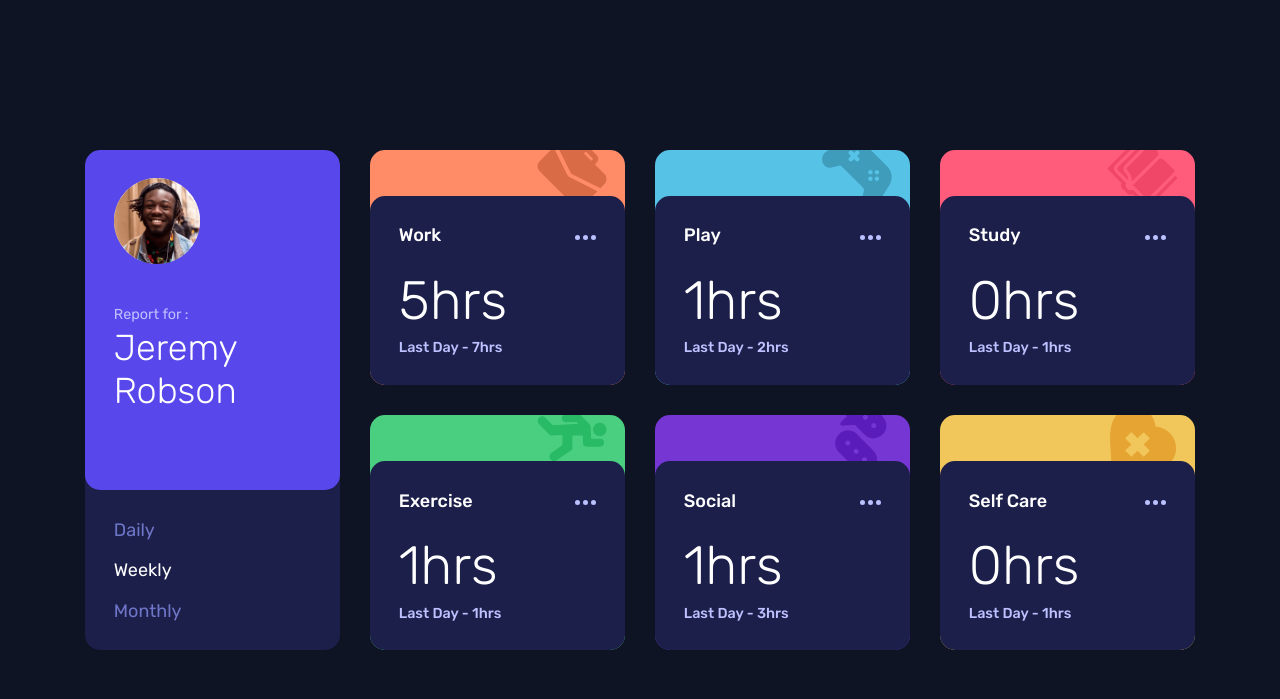
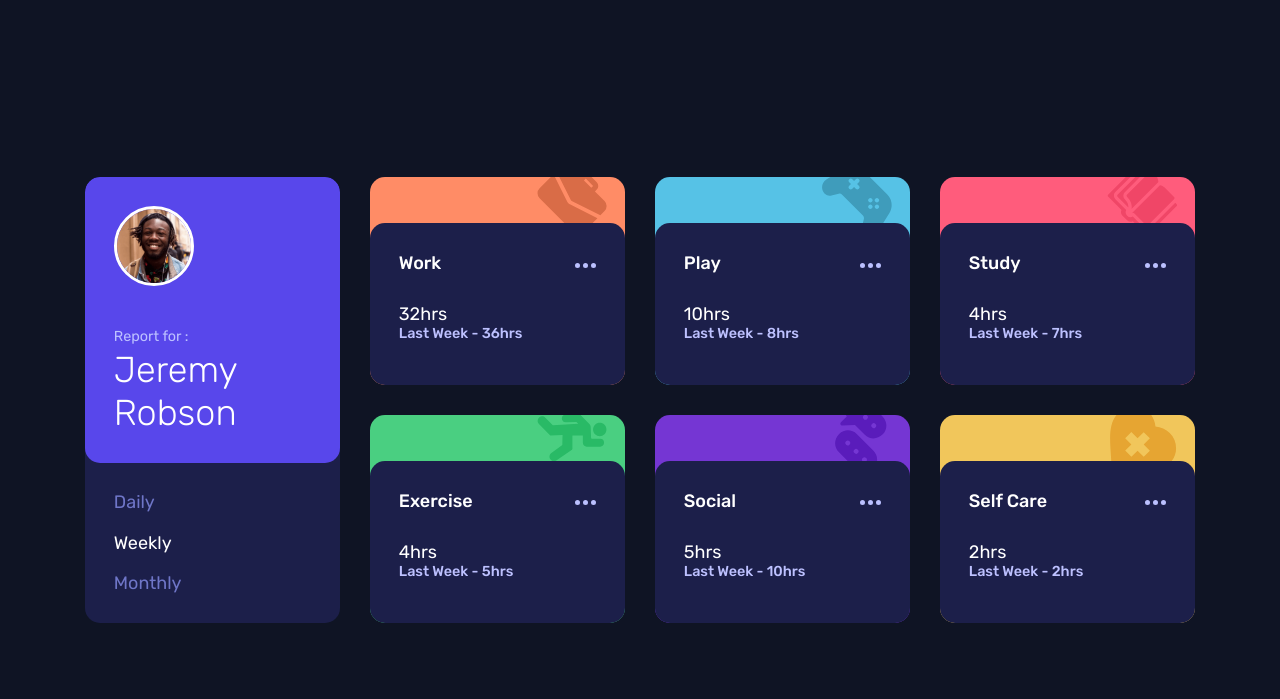
Before and after one commit to cholis04/Time-Tracking-Dashboard, a Gatsby site: page / in a window 1280 px wide. Built offline with nearby package versions, Linux system fonts and the light colour scheme; Gatsby itself is replaced by a stand-in of ours.

Commit message:
Refactoring Main Component and Activated Selection Time Frames

```diff
--- /dev/null
+++ b/src/Components/Cover/index.js
@@ -0,0 +1,35 @@
+import React from 'react';
+
+import styled from 'styled-components';
+
+import ProfilePhoto from '../ProfilePhoto';
+
+const CoverStyled = styled.div`
+  width: 100%;
+  padding: 1.6em;
+  border-radius: 15px;
+  background-color: hsl(246, 80%, 60%);
+`;
+
+const TextCover = styled.p`
+  margin-top: 2.6rem;
+  margin-bottom: 0.2rem;
+  color: hsl(236, 100%, 87%);
+  font-size: 0.8em;
+`;
+
+const NameCover = styled.h1`
+  font-weight: 300;
+`;
+
+function Cover() {
+  return (
+    <CoverStyled>
+      <ProfilePhoto />
+      <TextCover>Report for :</TextCover>
+      <NameCover>Jeremy Robson</NameCover>
+    </CoverStyled>
+  );
+}
+
+export default Cover;
--- /dev/null
+++ b/src/Components/Item/index.js
@@ -0,0 +1,51 @@
+import React from 'react';
+
+import {
+  Content,
+  HeadContent,
+  Item,
+  ContentTitle,
+  Info,
+  TextInfo,
+} from '../../element/boxGrid';
+
+import ButtonOptions from '../ButtonOptions';
+import Thumbnail from '../Thumbnail';
+
+function ItemList({ activity, time }) {
+  const { color, icon, title, timeframes } = activity;
+
+  const selectTime = (time) => {
+    switch (time) {
+      case 'daily':
+        return 'Day';
+      case 'weekly':
+        return 'Week';
+      case 'monthly':
+        return 'Month';
+      default:
+        return 'Day';
+    }
+  };
+
+  return (
+    <Item backgroundColor={color}>
+      <Thumbnail src={icon} />
+      <Content>
+        <HeadContent>
+          <ContentTitle>{title}</ContentTitle>
+          <ButtonOptions />
+        </HeadContent>
+        <Info>
+          <TextInfo heading={true} />
+          {timeframes[time].current}hrs
+          <TextInfo>
+            Last {selectTime(time)} - {timeframes[time].previous}hrs
+          </TextInfo>
+        </Info>
+      </Content>
+    </Item>
+  );
+}
+
+export default ItemList;
--- a/src/Components/Main/index.js
+++ b/src/Components/Main/index.js
@@ -1,30 +1,23 @@
-import React from 'react';
+import React, { useState, useEffect } from 'react';
 
 import { useStaticQuery, graphql } from 'gatsby';
 
 import {
   Box,
-  Content,
-  ContentTitle,
-  Cover,
-  HeadContent,
-  Info,
   InputRadio,
-  Item,
   ItemHead,
   Label,
   LabelText,
-  NameCover,
   SelectForm,
-  TextCover,
-  TextInfo,
-} from './styledMain';
+} from '../../element/boxGrid';
 
-import Thumbnail from '../Thumbnail';
-import ButtonOptions from '../ButtonOptions';
-import ProfilePhoto from '../ProfilePhoto';
+import ItemList from '../Item';
+import Cover from '../Cover';
 
 function Main() {
+  const [time, setTime] = useState('weekly');
+  const [disabled, setDisabled] = useState(true);
+
   const staticQuery = useStaticQuery(graphql`
     query TimeFrames {
       allDataJson {
@@ -53,109 +46,62 @@ function Main() {
     }
   `);
 
-  console.log(staticQuery.allDataJson.edges);
+  const dataActivities = staticQuery.allDataJson.edges;
+
+  useEffect(() => {
+    const loading = setTimeout(() => {
+      setDisabled(false);
+    }, 1000);
+    return () => clearTimeout(loading);
+  }, [time]);
+
+  const handleChange = (e) => {
+    setTime(e.target.value);
+    setDisabled(true);
+  };
 
   return (
     <Box>
       <ItemHead>
-        <Cover>
-          <ProfilePhoto />
-          <TextCover>Report for :</TextCover>
-          <NameCover>Jeremy Robson</NameCover>
-        </Cover>
-        <SelectForm name='select-time'>
+        <Cover />
+        <SelectForm name='select-time' aria-busy={disabled}>
           <Label htmlFor='daily'>
-            <InputRadio name='time' id='daily' />
+            <InputRadio
+              name='time'
+              id='daily'
+              onChange={handleChange}
+              value='daily'
+              disabled={disabled}
+            />
             <LabelText>Daily</LabelText>
           </Label>
           <Label htmlFor='weekly'>
-            <InputRadio name='time' id='weekly' defaultChecked />
+            <InputRadio
+              name='time'
+              id='weekly'
+              defaultChecked
+              onChange={handleChange}
+              value='weekly'
+              disabled={disabled}
+            />
             <LabelText>Weekly</LabelText>
           </Label>
           <Label htmlFor='monthly'>
-            <InputRadio name='time' id='monthly' />
+            <InputRadio
+              name='time'
+              id='monthly'
+              onChange={handleChange}
+              value='monthly'
+              disabled={disabled}
+            />
             <LabelText>Monthly</LabelText>
           </Label>
         </SelectForm>
       </ItemHead>
-      <Item backgroundColor='hsl(15, 100%, 70%)'>
-        <Thumbnail src='icon-work' />
-        <Content>
-          <HeadContent>
-            <ContentTitle>Work</ContentTitle>
-            <ButtonOptions />
-          </HeadContent>
-          <Info>
-            <TextInfo heading={true}>5hrs</TextInfo>
-            <TextInfo>Last Day - 7hrs</TextInfo>
-          </Info>
-        </Content>
-      </Item>
-      <Item backgroundColor='hsl(195, 74%, 62%)'>
-        <Thumbnail src='icon-play' />
-        <Content>
-          <HeadContent>
-            <ContentTitle>Play</ContentTitle>
-            <ButtonOptions />
-          </HeadContent>
-          <Info>
-            <TextInfo heading={true}>1hrs</TextInfo>
-            <TextInfo>Last Day - 2hrs</TextInfo>
-          </Info>
-        </Content>
-      </Item>
-      <Item backgroundColor='hsl(348, 100%, 68%)'>
-        <Thumbnail src='icon-study' />
-        <Content>
-          <HeadContent>
-            <ContentTitle>Study</ContentTitle>
-            <ButtonOptions />
-          </HeadContent>
-          <Info>
-            <TextInfo heading={true}>0hrs</TextInfo>
-            <TextInfo>Last Day - 1hrs</TextInfo>
-          </Info>
-        </Content>
-      </Item>
-      <Item backgroundColor='hsl(145, 58%, 55%)'>
-        <Thumbnail src='icon-exercise' />
-        <Content>
-          <HeadContent>
-            <ContentTitle>Exercise</ContentTitle>
-            <ButtonOptions />
-          </HeadContent>
-          <Info>
-            <TextInfo heading={true}>1hrs</TextInfo>
-            <TextInfo>Last Day - 1hrs</TextInfo>
-          </Info>
-        </Content>
-      </Item>
-      <Item backgroundColor='hsl(264, 64%, 52%)'>
-        <Thumbnail src='icon-social' />
-        <Content>
-          <HeadContent>
-            <ContentTitle>Social</ContentTitle>
-            <ButtonOptions />
-          </HeadContent>
-          <Info>
-            <TextInfo heading={true}>1hrs</TextInfo>
-            <TextInfo>Last Day - 3hrs</TextInfo>
-          </Info>
-        </Content>
-      </Item>
-      <Item backgroundColor='hsl(43, 84%, 65%)'>
-        <Thumbnail src='icon-self-care' />
-        <Content>
-          <HeadContent>
-            <ContentTitle>Self Care</ContentTitle>
-            <ButtonOptions />
-          </HeadContent>
-          <Info>
-            <TextInfo heading={true}>0hrs</TextInfo>
-            <TextInfo>Last Day - 1hrs</TextInfo>
-          </Info>
-        </Content>
-      </Item>
+
+      {dataActivities.map((activity, index) => {
+        return <ItemList activity={activity.node} key={index} time={time} />;
+      })}
     </Box>
   );
 }
--- a/src/Components/ProfilePhoto/index.js
+++ b/src/Components/ProfilePhoto/index.js
@@ -6,13 +6,13 @@ import { GatsbyImage, getImage } from 'gatsby-plugin-image';
 import styled from 'styled-components';
 
 const WrapImage = styled.div`
-  width: 86px;
-  height: 86px;
-  background: white;
+  width: 80px;
+  height: 80px;
   display: flex;
   justify-content: center;
   align-items: center;
   border-radius: 100%;
+  border: 3px solid white;
 `;
 
 function ProfilePhoto() {
--- a/src/Components/Main/styledMain.js
+++ b/src/element/boxGrid.js
@@ -57,24 +57,6 @@ export const TextInfo = styled.p`
   color: ${(props) => (props.heading ? 'white' : 'hsl(236, 100%, 87%)')};
 `;
 
-export const Cover = styled.div`
-  width: 100%;
-  padding: 1.6em;
-  border-radius: 15px;
-  background-color: hsl(246, 80%, 60%);
-`;
-
-export const TextCover = styled.p`
-  margin-top: 2.6rem;
-  margin-bottom: 0.2rem;
-  color: hsl(236, 100%, 87%);
-  font-size: 0.8em;
-`;
-
-export const NameCover = styled.h1`
-  font-weight: 300;
-`;
-
 export const SelectForm = styled.form`
   padding: 1.6em;
   display: flex;
@@ -101,4 +83,8 @@ export const InputRadio = styled.input.attrs({ type: 'radio' })`
   &:checked + ${LabelText} {
     color: white;
   }
+
+  &:disabled + ${LabelText} {
+    cursor: wait;
+  }
 `;
```
